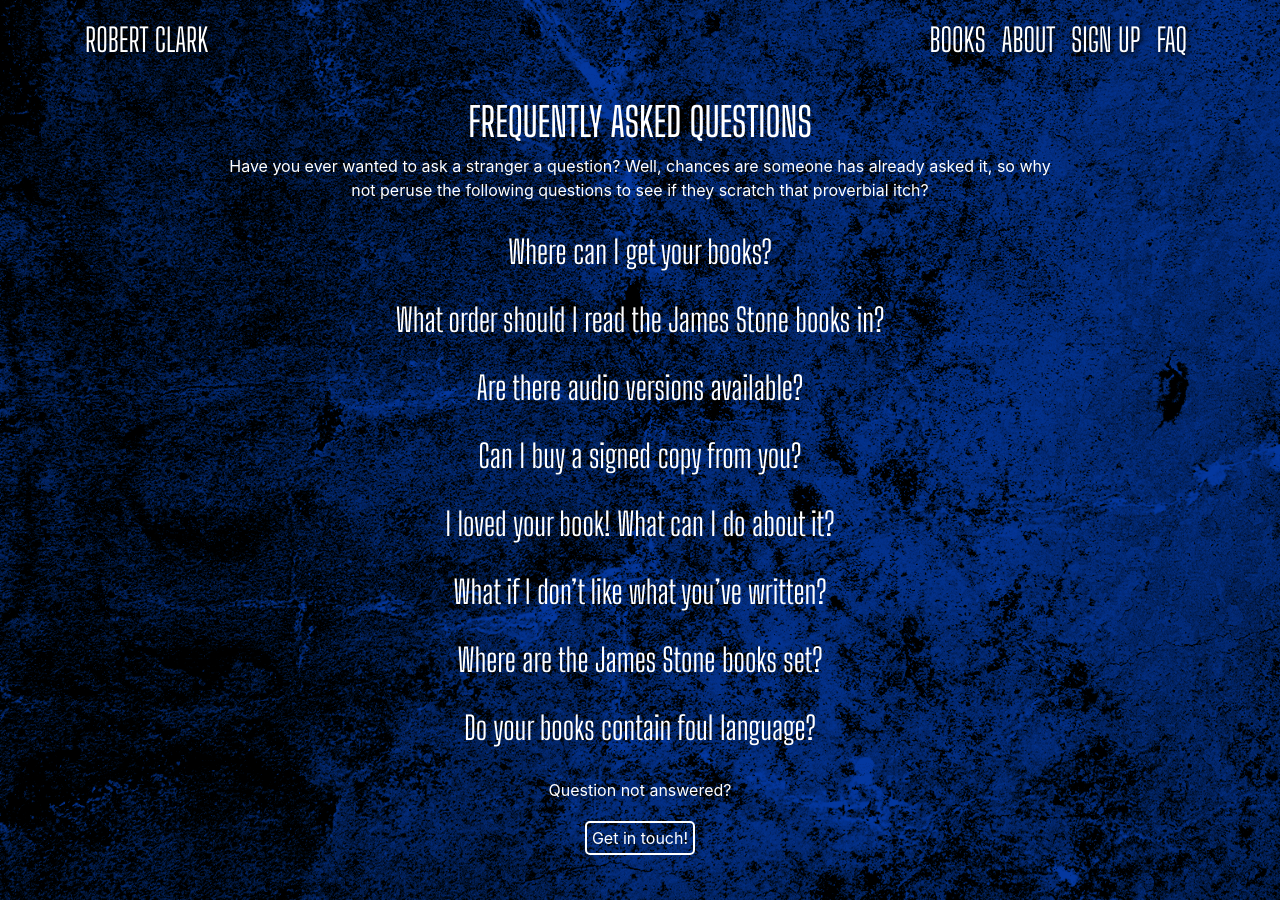
After one commit to Robert-Clark-1990/rca, a Flask app: page /faq in a window 1280 px wide. The commit adds this page. Run offline with Flask 2, Linux system fonts and the light colour scheme; some libraries are stand-ins or nearby versions.

Commit message:
add extra pages and fill out about and faq pages

```diff
--- a/app.py
+++ b/app.py
@@ -5,9 +5,53 @@ from flask import Flask, render_template
 app = Flask(__name__)
 
 
+# --------------------------HOMEPAGE------------------------- #
+
+
 @app.route("/")
-def index():
+@app.route("/homepage")
+def homepage():
     return render_template("index.html")
+
+
+# --------------------------BOOKS---------------------------- #
+
+
+@app.route("/books")
+def books():
+    return render_template("books.html")
+
+
+# --------------------------ABOUT---------------------------- #
+
+
+@app.route("/about")
+def about():
+    return render_template("about.html")
+
+
+# --------------------------FAQ------------------------------ #
+
+
+@app.route("/faq")
+def faq():
+    return render_template("faq.html")
+
+
+# --------------------------SIGNUP-------------------------- #
+
+
+@app.route("/signup")
+def signup():
+    return render_template("signup.html")
+
+
+# --------------------------CONTACT------------------------- #
+
+
+@app.route("/contact")
+def contact():
+    return render_template("contact.html")
 
 
 # Don't forget to put debug in if devvelopment var
--- a/static/css/style.css
+++ b/static/css/style.css
@@ -20,6 +20,16 @@ h1, h2, h3, h4, h5, h6 {
     color: white;
     text-transform: uppercase;
     font-size: xx-large;
+    text-shadow: 2px 2px 5px black;
+}
+
+.text-center {
+    text-align: center;
+    margin-bottom: 0;
+}
+
+li {
+    list-style-type: none;
 }
 
 /*-----------------------------------------------------Homepage*/
@@ -42,8 +52,109 @@ h1, h2, h3, h4, h5, h6 {
 
 /*-----------------------------------------------------About*/
 
+#about-section {
+    background-image: url(../images/about.png);
+    background-repeat: no-repeat;
+    background-size: cover;
+    height: 100vh;
+    width: 100vw;
+}
+
+div.about-container {
+    position: relative;
+    width: 100%;
+    max-height: 80vh;
+    padding-top: 50px;
+    color: white;
+}
+
+.about-row {
+    margin-left: 0;
+    margin-right: 0;
+}
+
+.about-text-para {
+    background-color: rgba(0, 0, 0, 0.9);
+    padding-top: 30px;
+    padding-bottom: 30px;
+    border-radius: 15px;
+    margin-bottom: 0;
+}
+
+.about-text {
+    margin-bottom: 0;
+}
+
+.about-button {
+    border: 2px solid white;
+    padding: 5px;
+    text-decoration: none;
+    color: white;
+    border-radius: 5px;
+}
+
+.about-button:hover {
+    background-color: white;
+    color: black;
+    text-decoration: none;
+    transition: all 0.30s ease-in-out;
+    -o-transition: all 0.30s ease-in-out;
+    -moz-transition: all 0.30s ease-in-out;
+    -webkit-transition: all 0.30s ease-in-out;
+}
 
 /*-----------------------------------------------------FAQ*/
+
+#faq-section {
+    background-image: url(../images/faq.png);
+    background-repeat: no-repeat;
+    background-size: cover;
+    height: 100vh;
+    width: 100vw;
+}
+
+.faq-container {
+    position: relative;
+    width: 100%;
+    padding-top: 50px;
+    padding-bottom: 50px;
+    color: white;
+    overflow: auto;
+}
+
+.faq-header{
+    text-align: center;
+}
+
+/* Style the buttons that are used to open and close the accordion panel */
+.accordion {
+    background-color: rgba(0, 0, 0, 0);
+    color: rgb(255, 251, 251);
+    cursor: pointer;
+    padding: 10px;
+    width: 100%;
+    text-align: center;
+    font-family: 'Big Shoulders Display', cursive;
+    color: white;
+    font-size: xx-large;
+    border: none;
+    outline: none;
+    transition: 0.4s;
+}
+
+/* Add a background color to the button if it is clicked on (add the .active class with JS), and when you move the mouse over it (hover) */
+.active, .accordion:hover {
+    background-color: rgba(0, 0, 0, 0.5);
+}
+
+/* Style the accordion panel. Note: hidden by default */
+.panel {
+    padding: 20px 18px;
+    background-color: rgba(0, 0, 0, 0.5);
+    display: none;
+    overflow: hidden;
+    text-align: center;
+}
 
 
 /*-----------------------------------------------------Media Queries*/
--- /dev/null
+++ b/static/js/main.js
@@ -0,0 +1,18 @@
+var acc = document.getElementsByClassName("accordion");
+var i;
+
+for (i = 0; i < acc.length; i++) {
+  acc[i].addEventListener("click", function() {
+    /* Toggle between adding and removing the "active" class,
+    to highlight the button that controls the panel */
+    this.classList.toggle("active");
+
+    /* Toggle between hiding and showing the active panel */
+    var panel = this.nextElementSibling;
+    if (panel.style.display === "block") {
+      panel.style.display = "none";
+    } else {
+      panel.style.display = "block";
+    }
+  });
+}
--- a/templates/base.html
+++ b/templates/base.html
@@ -19,16 +19,16 @@
     <header>
         <nav class="navbar navbar-expand-lg navbar-light fixed-top" id="mainNav">
             <div class="container">
-                <a class="navbar-brand js-scroll-trigger" href="{{ url_for('index') }}"><p class="nav-text">Robert Clark</p></a>
+                <a class="navbar-brand js-scroll-trigger" href="{{ url_for('homepage') }}"><p class="nav-text">Robert Clark</p></a>
                 <button class="navbar-toggler navbar-toggler-right" type="button" data-toggle="collapse" data-target="#navbarResponsive" aria-controls="navbarResponsive" aria-expanded="false" aria-label="Toggle navigation">
                     <p class="nav-text">=</p>
                 </button>
                 <div class="collapse navbar-collapse" id="navbarResponsive">
                     <ul class="navbar-nav ml-auto">
-                        <li class="nav-item"><a class="nav-link js-scroll-trigger" href="#"><p class="nav-text">Books</p></a></li>
-                        <li class="nav-item"><a class="nav-link js-scroll-trigger" href="#"><p class="nav-text">About</p></a></li>
-                        <li class="nav-item"><a class="nav-link js-scroll-trigger" href="#"><p class="nav-text">Sign Up</p></a></li>
-                        <li class="nav-item"><a class="nav-link js-scroll-trigger" href="#"><p class="nav-text">FAQ</p></a></li>
+                        <li class="nav-item"><a class="nav-link js-scroll-trigger" href="{{ url_for('books') }}"><p class="nav-text">Books</p></a></li>
+                        <li class="nav-item"><a class="nav-link js-scroll-trigger" href="{{ url_for('about') }}"><p class="nav-text">About</p></a></li>
+                        <li class="nav-item"><a class="nav-link js-scroll-trigger" href="{{ url_for('signup') }}"><p class="nav-text">Sign Up</p></a></li>
+                        <li class="nav-item"><a class="nav-link js-scroll-trigger" href="{{ url_for('faq') }}"><p class="nav-text">FAQ</p></a></li>
                     </ul>
                 </div>
             </div>
@@ -41,6 +41,8 @@
     <footer>
 
     </footer>
+    <!-- Custom JS -->
+    <script src="{{ url_for('static', filename='js/main.js') }}"></script>
 
 </body>
 </html>
--- /dev/null
+++ b/templates/books.html
@@ -0,0 +1,5 @@
+{% extends "base.html" %}
+
+{% block content %}
+
+{% endblock %}
--- /dev/null
+++ b/templates/contact.html
@@ -0,0 +1,5 @@
+{% extends "base.html" %}
+
+{% block content %}
+
+{% endblock %}
--- /dev/null
+++ b/templates/faq.html
@@ -0,0 +1,107 @@
+{% extends "base.html" %}
+
+{% block content %}
+
+<section id="faq-section">
+    <div class="faq-container h-100 col-12 col-md-8 offset-md-2">
+        <div>
+            <h1 class="faq-header mt-5">Frequently Asked Questions</h1>
+            <p class="text-center mb-3">Have you ever wanted to ask a stranger a question? Well, chances are someone has already
+                asked it, so why not peruse the following questions to see if they scratch that proverbial itch?
+            </p>
+        </div>
+        <button class="accordion">Where can I get your books?</button>
+        <div class="panel">
+            <p> At the moment, my books are pretty much exclusive to Amazon. I’d love to have them in a bookstore,
+                but doing so is mighty difficult in my situation, so for now you’ll have to hurl some money in
+                Amazon’s direction.
+                <br><br>
+                You can find all the books on my Amazon author page:
+                <a class="about-button m-2" href="https://www.amazon.co.uk/Robert-Clark/e/B071995JVN/ref=as_li_ss_tl?ref_=dbs_p_ebk_r00_abau_000000&linkCode=ll2&tag=robertclark08-21&linkId=488a35f8180a31666463dc56cdac079a&language=en_GB"
+                    target="_blank">Amazon UK</a>
+                <a class="about-button m-2" href="https://www.amazon.com/Robert-Clark/e/B071995JVN/ref=as_li_ss_tl?ie=UTF8&linkCode=ll2&tag=robertclarkau-20&linkId=d2997c155fd5a6986d861f6dcba6cbe8&language=en_US"
+                    target="_blank">Amazon US</a></p>
+        </div>
+
+        <button class="accordion">What order should I read the James Stone books in?</button>
+        <div class="panel">
+            <p>My goal is to make each book accessible to a newcomer, but then I went and wrote The Fate of Glass as a
+                direct sequel, which kind of threw things out the window. My advice would be either to read them in order of
+                release, or chronologically.
+                <br><br>
+                The ark I have in mind for these books will occasionally result in some books being part of a more focused
+                series, but I endeavour to write others that are standalone James Stone stories.
+                <br><br>
+                I’ll try to remember to update this when I release new books, but for now (the great British year of 2020)
+                the chronological order of James Stone books is:
+                </p>
+                <ul>
+                    <li>The Killing Business</li>
+                    <li>The Glorious Dead</li>
+                    <li>The Damned and The Buried</li>
+                    <li>Aftermath</li>
+                    <li>Impact</li>
+                    <li>Ricochet</li>
+                    <li>No More Shadows</li>
+                    <li>The Line</li>
+                    <li>The Fate of Glass</li>
+                    <li>Second Solace</li>
+                </ul>
+        </div>
+
+        <button class="accordion">Are there audio versions available?</button>
+        <div class="panel">
+            <p>At time of writing, No More Shadows is the only book I have made available on Audible. This isn’t because I
+                don’t want to. I listen to audiobooks almost every day, and get through way more of them than I do physical
+                books, but getting them done is time consuming and costly, so until I’m making a proper profit from writing,
+                they unfortunately have to be on the back burner for now.</p>
+        </div>
+
+        <button class="accordion">Can I buy a signed copy from you?</button>
+        <div class="panel">
+            <p>I don’t sell signed copies because I think it’s a bit unfair to charge you lovely readers more money for
+                something that amounts to a squiggle on a page. However, if you own a physical copy of my books and happen
+                across me at an event, then I’d be more than happy to sign/selfie/spill my innermost secrets to you! (maybe
+                not that last one).</p>
+        </div>
+
+        <button class="accordion">I loved your book! What can I do about it?</button>
+        <div class="panel">
+            <p>How incredibly kind of you to ask. You can pop a review on your friendly neighbourhood Amazon storefront, or
+                Goodreads, or anywhere else that allows you to review my books!
+                <br><br>
+                And thanks for doing that, you lovely son of a gun you!</p>
+        </div>
+
+        <button class="accordion">What if I don’t like what you’ve written?</button>
+        <div class="panel">
+            <p>Unfortunately, you’ll have to overthrow a government.</p>
+        </div>
+
+        <button class="accordion">Where are the James Stone books set?</button>
+        <div class="panel">
+            <p>Where aren’t they set? (actually, quite a lot of places, so I’ll answer the question properly)
+                <br><br>
+                So far, I’ve taken James to Afghanistan, England, America, Canada, Bruges and France, and he shows no sign
+                of slowing down!</p>
+        </div>
+
+        <button class="accordion">Do your books contain foul language?</button>
+        <div class="panel">
+            <p>I try to reign it in as much as possible, but I do sometimes talk about chickens (get it, fowl language???)
+                I’m a hoot. (a little more for you there)
+                <br><br>
+                Seriously though, I do have some swear words in. If that bothers you, you probably won’t like all the
+                torture, murder, theft, violence and sarcasm that I manage to fit in around the F’ing and Jeffing.</p>
+        </div>
+        <div>
+            <p class="text-center mt-3">Question not answered?
+                <br>
+                <br>
+                <a class="about-button m-2" href="{{ url_for('contact') }}">Get in touch!</a>
+            </p>
+        </div>
+    </div>
+    </section>
+
+{% endblock %}
--- a/templates/index.html
+++ b/templates/index.html
@@ -3,7 +3,7 @@
 {% block content %}
 
 <!-----------------------homepage--------------------->
-    <header id="home" class="home-section">
+    <section id="home" class="home-section">
         <div class="container h-100">
             <div class="row h-100">
                 <div class="offset-md-5 col-md-7 my-auto">
@@ -15,6 +15,6 @@
                 </div>
             </div>
         </div>
-    </header>
+    </section>
 
 {% endblock %}
--- /dev/null
+++ b/templates/signup.html
@@ -0,0 +1,5 @@
+{% extends "base.html" %}
+
+{% block content %}
+
+{% endblock %}
```
Also changed, not shown: templates/about.html (added, +41 -0 lines), static/images/about.png (added), static/images/faq.png (added).
